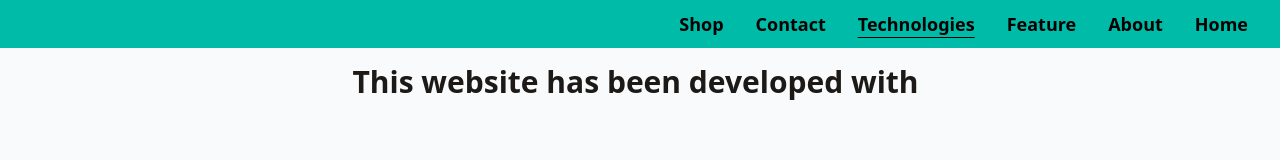
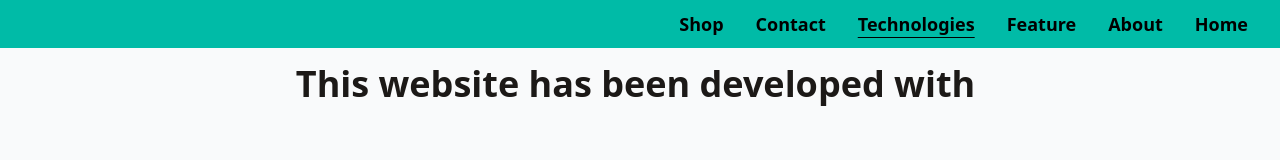
Before and after one commit to yaser-pakniyat/shop-demo, a Next.js app: page /shop-demo/technologies in a window 1280 px wide. Shown: the top 160 px of the page. Built offline with nearby package versions, Linux system fonts and the light colour scheme; some icons are missing.

Commit message:
style(Technologies): update responsive heading font sizes

```diff
--- a/pages/technologies/index.tsx
+++ b/pages/technologies/index.tsx
@@ -4,7 +4,7 @@ import TypeWriter from "@/components/type-writer/Typewriter";
 export default function Technologies() {
   return (
     <div className="pages-wrapper">
-      <div className="mb-16 flex justify-center sm:text-3xl sm:font-bold">
+      <div className="text-md mb-16 flex justify-center sm:text-lg md:text-2xl lg:text-4xl sm:font-bold">
         <h1 className="mr-2 flex items-center">
           This website has been developed with
         </h1>
```
